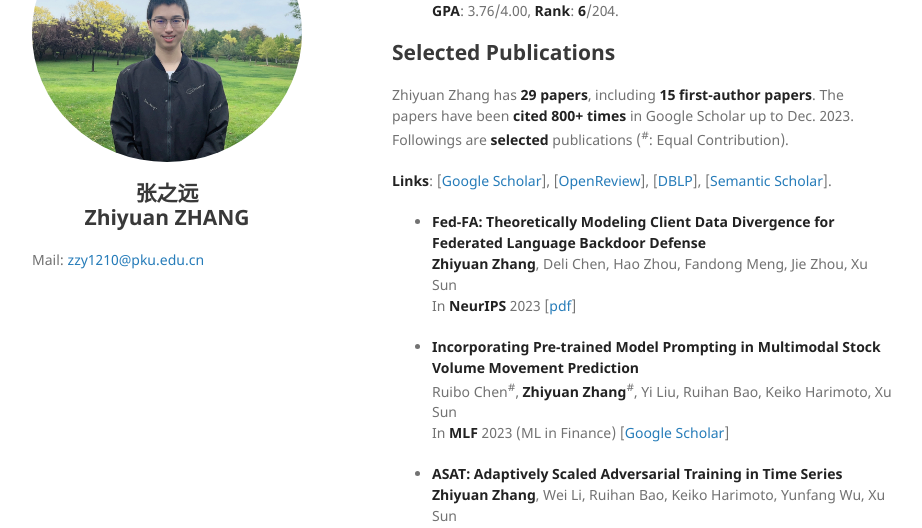
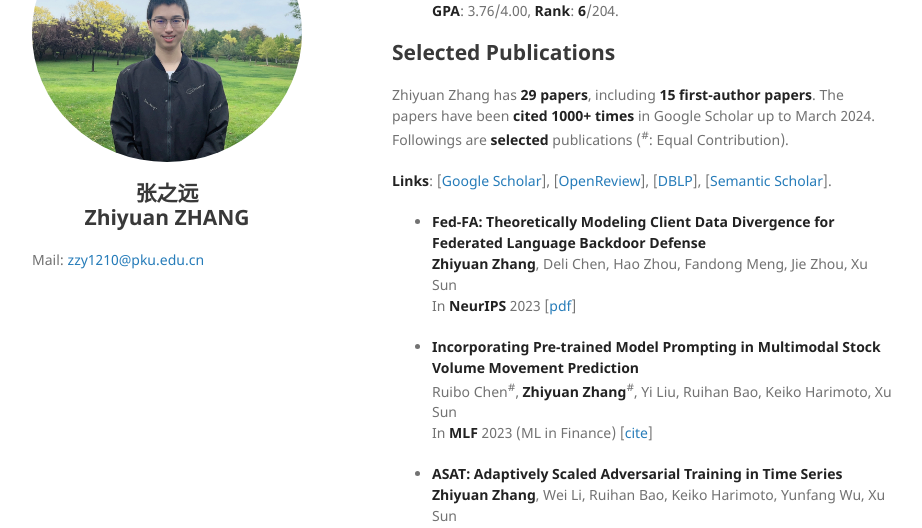
Before and after one commit to pkuzzy/pkuzzy.github.io, a Jekyll site: the page built from index.md, in a window 1280 px wide and 900 px high, scrolled down 479 px. Shown: the part 154-682 px from the top of the window, without its empty margins (178-1100 px from the left). Built offline with Jekyll 4.4.1, drawn with Linux system fonts in a browser that asks for light colours; nearby versions of some CDN libraries; our own code applies the rules of GitHub Pages for plain Markdown files; some of the changed text lies outside the part shown.

Commit message:
Update index.md

```diff
--- a/index.md
+++ b/index.md
@@ -23,7 +23,7 @@ layout: default
   **GPA**: 3.76/4.00, **Rank**: **6**/204.
 
 ## Selected Publications
-Zhiyuan Zhang has **29 papers**, including **15 first-author papers**. The papers have been **cited 800+ times** in Google Scholar up to Dec. 2023. Followings are **selected** publications (<sup>\#</sup>: Equal Contribution).
+Zhiyuan Zhang has **29 papers**, including **15 first-author papers**. The papers have been **cited 1000+ times** in Google Scholar up to March 2024. Followings are **selected** publications (<sup>\#</sup>: Equal Contribution).
 
 **Links**: [[Google Scholar](https://scholar.google.com/citations?hl=zh-CN&user=gSEzCUkAAAAJ)], [[OpenReview](https://openreview.net/profile?id=~Zhiyuan_Zhang1)], [[DBLP](https://dblp.uni-trier.de/pid/72/1760-1.html)], [[Semantic Scholar](https://www.semanticscholar.org/author/Zhiyuan-Zhang/50317060)].
 
@@ -33,7 +33,7 @@ Zhiyuan Zhang has **29 papers**, including **15 first-author papers**. The paper
 
 - **Incorporating Pre-trained Model Prompting in Multimodal Stock Volume Movement Prediction**
   Ruibo Chen<sup>\#</sup>, **Zhiyuan Zhang**<sup>\#</sup>, Yi Liu, Ruihan Bao, Keiko Harimoto, Xu Sun
-  In **MLF** 2023 (ML in Finance) [[Google Scholar](https://scholar.google.com/scholar?q=Incorporating+Pre-trained+Model+Prompting+in+Multimodal+Stock+Volume+Movement+Prediction&hl=zh-CN&as_sdt=0&as_vis=1&oi=scholart)]
+  In **MLF** 2023 (ML in Finance) [[cite](https://dblp.uni-trier.de/rec/journals/corr/abs-2309-05608.html?view=bibtex)]
 
 - **ASAT: Adaptively Scaled Adversarial Training in Time Series**
   **Zhiyuan Zhang**, Wei Li, Ruihan Bao, Keiko Harimoto, Yunfang Wu, Xu Sun
@@ -72,7 +72,7 @@ Zhiyuan Zhang has **29 papers**, including **15 first-author papers**. The paper
 - **No Stock is an Island: Learning Internal and Relational Attributes of Stocks with Contrastive Learning**
   Shicheng Li<sup>\#</sup>, Wei Li<sup>\#</sup>, **Zhiyuan Zhang**, Ruihan Bao, Keiko Harimoto, Xu Sun
   Comment: ⭐ **Selected as the best paper in FinNLP-2022!**
-  In **FinNLP** 2022 (Financial Technology and NLP) [[pdf](https://aclanthology.org/2022.finnlp-1.20.pdf), [code](https://github.com/lancopku/pkuseg-python), [cite](https://www.semanticscholar.org/paper/No-Stock-is-an-Island%3A-Learning-Internal-and-of-Li-Li/a89aab0fcbf06867c32e8444529dc6545b636964)]
+  In **FinNLP** 2022 (Financial Technology and NLP) [[pdf](https://aclanthology.org/2022.finnlp-1.20.pdf), [code](https://github.com/lancopku/pkuseg-python), [cite](https://scholar.googleusercontent.com/scholar.bib?q=info:Y-6Ipx-bB_YJ:scholar.google.com/&output=citation&scisdr=ClHYdSJOEM7uj2N6FjQ:AFWwaeYAAAAAZeV8DjTQ25myyVoiIlLn_ICcFMk&scisig=AFWwaeYAAAAAZeV8Dky0XohkHD-5pwEYyuXlCRg&scisf=4&ct=citation&cd=-1&hl=en)]
 
 
 ## Patents
@@ -252,7 +252,7 @@ He has scored **96/100 and above** in all the following courses:
 - **No Stock is an Island: Learning Internal and Relational Attributes of Stocks with Contrastive Learning**
   Shicheng Li<sup>\#</sup>, Wei Li<sup>\#</sup>, **Zhiyuan Zhang**, Ruihan Bao, Keiko Harimoto, Xu Sun
   Comment: ⭐ **Selected as the best paper in FinNLP-2022!**
-  In **FinNLP** 2022 (Financial Technology and NLP) [[pdf](https://aclanthology.org/2022.finnlp-1.20.pdf), [Google Scholar](https://scholar.google.com/scholar?hl=zh-CN&as_sdt=0%2C5&as_vis=1&q=No+Stock+is+an+Island%3A+Learning+Internal+and+Relational+Attributes+of+Stocks+with+Contrastive+Learning&btnG=)]
+  In **FinNLP** 2022 (Financial Technology and NLP) [[pdf](https://aclanthology.org/2022.finnlp-1.20.pdf), [cite](https://scholar.googleusercontent.com/scholar.bib?q=info:Y-6Ipx-bB_YJ:scholar.google.com/&output=citation&scisdr=ClHYdSJOEM7uj2N6FjQ:AFWwaeYAAAAAZeV8DjTQ25myyVoiIlLn_ICcFMk&scisig=AFWwaeYAAAAAZeV8Dky0XohkHD-5pwEYyuXlCRg&scisf=4&ct=citation&cd=-1&hl=en)]
 
 - **ASAT: Adaptively Scaled Adversarial Training in Time Series**
   **Zhiyuan Zhang**, Wei Li, Ruihan Bao, Keiko Harimoto, Yunfang Wu, Xu Sun
@@ -260,7 +260,7 @@ He has scored **96/100 and above** in all the following courses:
 
 - **Incorporating Pre-trained Model Prompting in Multimodal Stock Volume Movement Prediction**
   Ruibo Chen<sup>\#</sup>, **Zhiyuan Zhang**<sup>\#</sup>, Yi Liu, Ruihan Bao, Keiko Harimoto, Xu Sun
-  In **MLF** 2023 (ML in Finance) [[Google Scholar](https://scholar.google.com/scholar?q=Incorporating+Pre-trained+Model+Prompting+in+Multimodal+Stock+Volume+Movement+Prediction&hl=zh-CN&as_sdt=0&as_vis=1&oi=scholart)]
+  In **MLF** 2023 (ML in Finance) [[cite](https://dblp.uni-trier.de/rec/journals/corr/abs-2309-05608.html?view=bibtex)]
 
 - **Distributional Correlation--Aware Knowledge Distillation for Stock Trading Volume Prediction**
   Lei Li, **Zhiyuan Zhang**, Ruihan Bao, Keiko Harimoto, Xu Sun
@@ -272,8 +272,8 @@ He has scored **96/100 and above** in all the following courses:
 
 - **Incremental Stock Volume Prediction with Gradient Distillation and Diversified Memory Selection**
   Shicheng Li, **Zhiyuan Zhang**, Ruihan Bao, Keiko Harimoto, Xu Sun
-  In **AI4TS** 2022 (AI for Time Series Analysis) [[Google Scholar](https://scholar.google.com/scholar?q=Incremental+Stock+Volume+Prediction+with+Gradient+Distillation+and+Diversified+Memory+Selection&hl=zh-CN&as_sdt=0&as_vis=1&oi=scholart)]
+  In **AI4TS** 2022 (AI for Time Series Analysis) [[cite](https://scholar.googleusercontent.com/scholar.bib?q=info:YT7hTMJhm_gJ:scholar.google.com/&output=citation&scisdr=ClHYdSJNEM7uj2N9sOY:AFWwaeYAAAAAZeV7qOYW4fckiu-sQLl5vdoLSiI&scisig=AFWwaeYAAAAAZeV7qI9BHE3UKuSeKYXi8blWT7w&scisf=4&ct=citation&cd=-1&hl=zh-CN)]
 
  - **Learning Robust Representation for Clustering through Locality Preserving Variational Discriminative Network**
   Ruixuan Luo, Wei Li, **Zhiyuan Zhang**, Ruihan Bao, Keiko Harimoto, Xu Sun
-  In **RSEML** 2021 (Robust, Secure, and Efficient ML) [[Google Scholar](https://scholar.google.com/scholar?hl=zh-CN&as_sdt=0%2C5&as_vis=1&q=Learning+Robust+Representation+for+Clustering+through+Locality+Preserving+Variational+Discriminative+Network&btnG=)]
+  In **RSEML** 2021 (Robust, Secure, and Efficient ML) [[cite](https://scholar.googleusercontent.com/scholar.bib?q=info:_htHj0KyUHcJ:scholar.google.com/&output=citation&scisdr=ClHYdSJNEM7uj2N93Fo:AFWwaeYAAAAAZeV7xFq5zLbiQQOSQHmWy-sURQY&scisig=AFWwaeYAAAAAZeV7xMCwQiKbbWsgE9VdRE82c5A&scisf=4&ct=citation&cd=-1&hl=zh-CN)]
```
